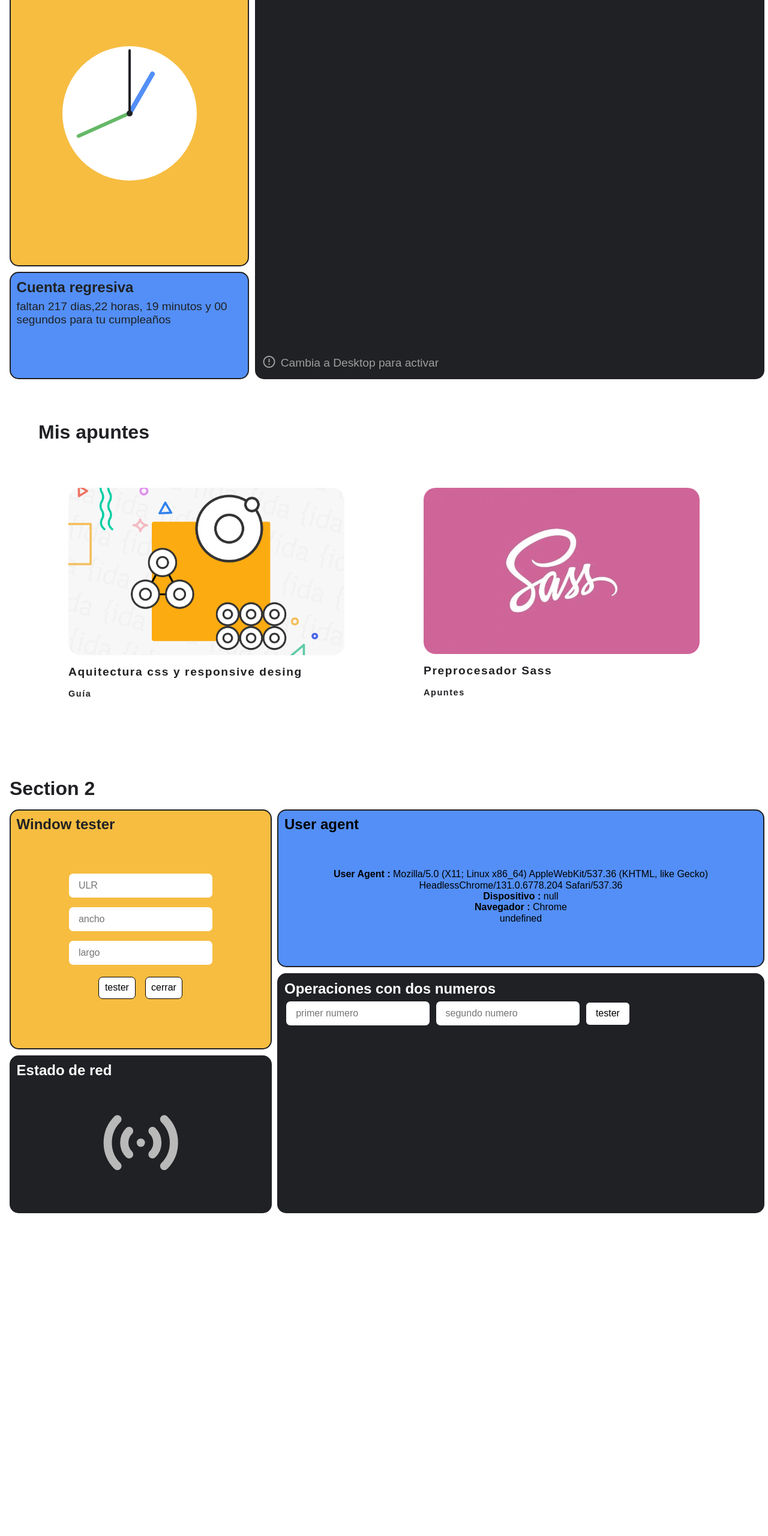
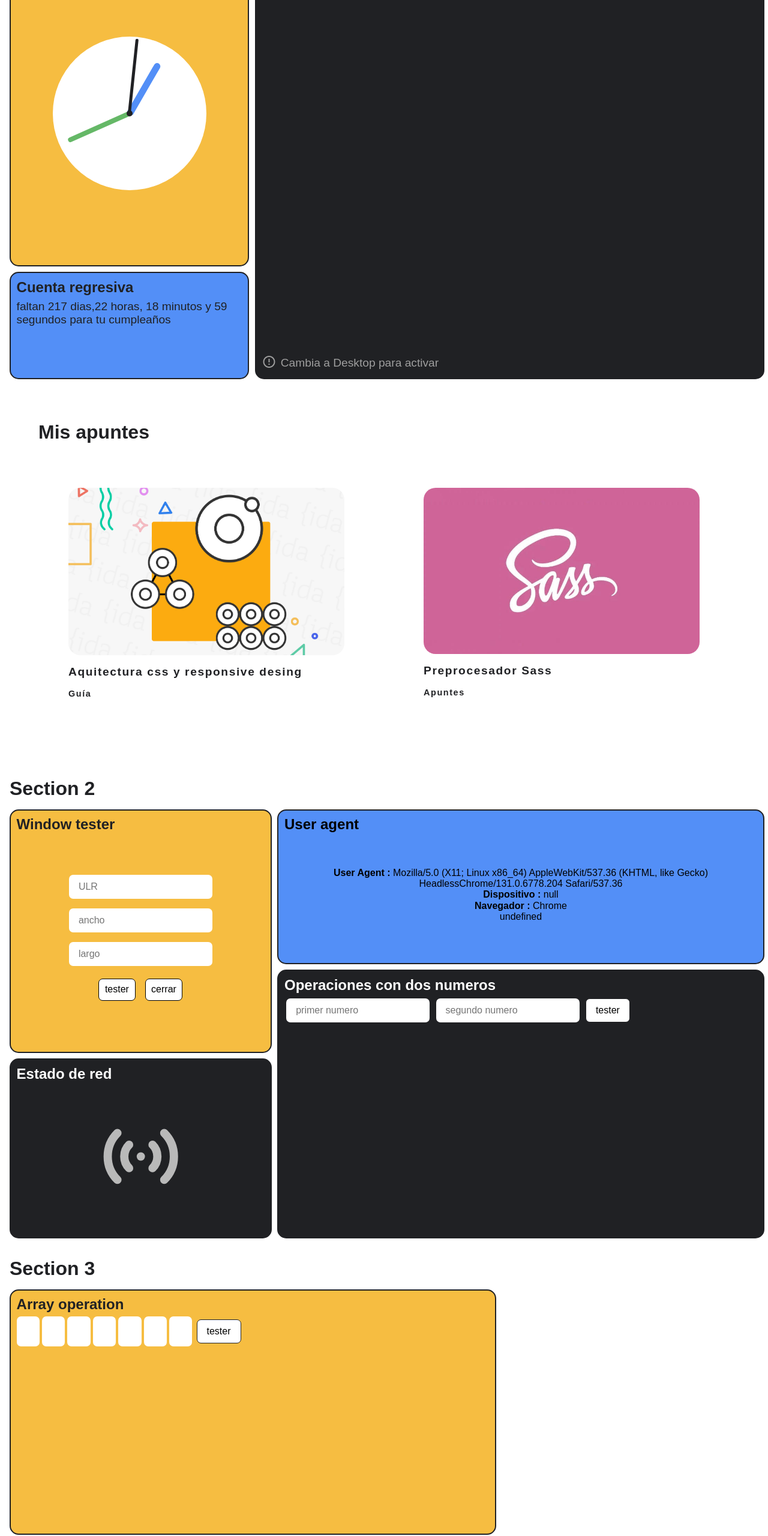
Before and after one commit to jean-pi/jean-pi.github.io, a plain HTML site: page index.html in a window 1280 px wide. Shown: the part 240-2800 px from the top of the page at 60% size. Before the commit the page ends 2400 px from the top, so only its background shows below. Drawn offline with Linux system fonts and the light colour scheme; a web font is replaced by a local one.

Commit message:
array operation iniciada

```diff
--- /dev/null
+++ b/Js/10arrayOperation.js
@@ -0,0 +1,6 @@
+
+export default function arrayOperation(idForm,textView){
+
+
+
+}
--- a/Js/9twoNumberOperation.js
+++ b/Js/9twoNumberOperation.js
@@ -4,6 +4,7 @@ export default function operacionesConDosNumeros(idForm,idContentView){
     const $form = document.querySelector(idForm);
     const $contentView = document.querySelector(idContentView);
 
+    console.log($form)
     function numeroMayorMenor(num1,num2){
         if(num1 < num2 ){
             let result = {
@@ -43,7 +44,6 @@ export default function operacionesConDosNumeros(idForm,idContentView){
         return imparParObj;
     }
 
-
     document.addEventListener("submit", (e) =>{
         if(e.target.matches(idForm)){
             e.preventDefault();
@@ -76,12 +76,12 @@ export default function operacionesConDosNumeros(idForm,idContentView){
             }
 
             $contentView.innerHTML = `
-            <p class="section3-contenido-twoNumbers-resultadosView-p">Numero mayor: ${numeroMayor}</p>
-            <p class="section3-contenido-twoNumbers-resultadosView-p">Numero menor: ${numeroMenor}</p>
-            <p class="section3-contenido-twoNumbers-resultadosView-p">Numeros entre ${num1} y ${num2}: [${numEntreNum1Num2Result}]</p>
-            <p class="section3-contenido-twoNumbers-resultadosView-p">Numeros impares entre ${num1} y ${num2}: [${imparEntreNum1Num2Result}] </p>
-            <p class="section3-contenido-twoNumbers-resultadosView-p">${num1} es: ${num1IsparIsimpar} </p>
-            <p class="section3-contenido-twoNumbers-resultadosView-p">${num2} es: ${num2IsparIsimpar}</p>
+            <p class="section2-contenido-twoNumbers-container-resultadosView-p">Numero mayor: ${numeroMayor}</p>
+            <p class="section2-contenido-twoNumbers-container-resultadosView-p">Numero menor: ${numeroMenor}</p>
+            <p class="section2-contenido-twoNumbers-container-resultadosView-p">Numeros entre ${num1} y ${num2}: [${numEntreNum1Num2Result}]</p>
+            <p class="section2-contenido-twoNumbers-container-resultadosView-p">Numeros impares entre ${num1} y ${num2}: [${imparEntreNum1Num2Result}] </p>
+            <p class="section2-contenido-twoNumbers-container-resultadosView-p">${num1} es: ${num1IsparIsimpar} </p>
+            <p class="section2-contenido-twoNumbers-container-resultadosView-p">${num2} es: ${num2IsparIsimpar}</p>
             `;
         }
     })
--- a/index.js
+++ b/app.js
@@ -7,7 +7,7 @@ import { nightMode } from "./Js/5nightMode.js";
 import ventanaUlr from "./Js/6ventanaUlr.js";
 import detencionDeDispositivos from "./Js/7userAgent.js";
 import estadoDeRed from "./Js/8estadoDeRed.js";
-import operacionesConDosNumeros from "./Js/9twoNumberOperation.js"
+import operacionesConDosNumeros from "./Js/9twoNumberOperation.js";
 
 document.addEventListener("DOMContentLoaded", ()=>{
     hamburgerMenu("#menuLateralActive","#panel","panel-is_active")
@@ -18,7 +18,7 @@ document.addEventListener("DOMContentLoaded", ()=>{
     ventanaUlr("#form")
     detencionDeDispositivos("#divUserAgent")
     estadoDeRed("#onlineOflineDiv")
-    operacionesConDosNumeros("#formTwoNumbersOperation","#contentView")
+    operacionesConDosNumeros("#formTwoNumbersOperation","#contentViewTwoNumbersOperation")
 })
 nightMode("#nightMode-btn")// afuera porque ya tiene un "DOMContentLoaded"
 
--- a/global-Styles/sass/components/_section1.scss
+++ b/global-Styles/sass/components/_section1.scss
@@ -2,11 +2,45 @@
 @use "../abstracts/predesigns";
 
 .section1{
-    height: 100vh;
+    @media (min-height:64rem) { // 1024px
+            max-height: 45rem
+    }
+    min-height: 100vh;
     display: flex;
     flex-direction: column;
     // <h3> global.scss
     &-contenido{
+        @media (min-width:48em) { // 768px
+            grid-template-columns: 32% 68%;
+            grid-template-rows: 75% 25%;
+
+            &-relojAnalogico{
+                &-container{
+                    &-circle{
+                        width: 14rem;
+                        height: 14rem;
+                        &-hours{
+                            width: 5rem;
+                            height: .50rem;
+                        }
+                        &-minutes{
+                            width: 6rem;
+                            height: .40rem;
+                        }
+                        &-seconds{
+                            width: 6.7rem;
+                            height: .25rem;
+                        }
+                    }
+                }
+            }
+            &-eventTeclado{
+                grid-column-start: 2;
+                grid-column-end: 3;
+                grid-row-start: 1;
+                grid-row-end: 3;
+            }
+        }
         flex: 1;
         display: grid;
         grid-template-columns: 100%;
@@ -121,55 +155,5 @@
             }
         }
     }
-    @media (min-width:48em) { // 768px
-        &-contenido{
-            grid-template-columns: 32% 68%;
-            grid-template-rows: 75% 25%;
 
-            &-relojAnalogico{
-                &-container{
-                    &-circle{
-                        width: 14rem;
-                        height: 14rem;
-                        &-hours{
-                            width: 5rem;
-                            height: .50rem;
-                        }
-                        &-minutes{
-                            width: 6rem;
-                            height: .40rem;
-                        }
-                        &-seconds{
-                            width: 6.7rem;
-                            height: .25rem;
-                        }
-                    }
-                }
-            }
-            &-eventTeclado{
-                grid-column-start: 2;
-                grid-column-end: 3;
-                grid-row-start: 1;
-                grid-row-end: 3;
-            }
-        }
-    }
 }
-@media (min-height:64rem) { // 1024px
-    .section1{
-        max-height: 45rem
-    }
-}
-
-.section2{
-    height: 100vh
-}
-.section1-windowTester{
-    @include predesigns.cuadricula_elements(var(--color_mostaza),#202124,#202124);
-}
-.section1-userAgent{
-    @include predesigns.cuadricula_elements(#202124,rgb(255, 255, 255),var(--color_negro));
-}
-.section1-estadoDeRed{
-    @include predesigns.cuadricula_elements(var(--color_azul),#202124,#202124);
-}
--- a/global-Styles/sass/components/_section2.scss
+++ b/global-Styles/sass/components/_section2.scss
@@ -1,12 +1,13 @@
 @use "../abstracts/predesigns";
 
 .section2{
-    height: 100vh;
-    max-height: 45rem;
+    min-height: 100vh;
     display: flex;
-    margin-bottom: 10rem;
     flex-direction: column;
     // <h3> global.scss
+    @media (min-height:64rem) { // 1024px
+        max-height: 45rem
+    }
     &-contenido{
         flex: 1;
         display: grid;
@@ -16,7 +17,7 @@
         padding: .5rem 1rem 1rem 1rem ;
         @media (min-width:48em) { // 768px
                 grid-template-columns: 35% 65%;
-                grid-template-rows: 20% 20% 20% 20% 20% 20%;
+                grid-template-rows: 1/5fr 1/5fr 1/5fr 1/5fr 1/5fr 1/5fr;
 
                 &-windowTester{
                     grid-column-start:1;
@@ -138,13 +139,12 @@
                         }
                     }
                 }
-                &-resultadoView{
-
+                &-resultadosView{
+                    &-p{
+                        word-wrap: break-word;
+                        width: 300px;
+                    }
                 }
-            }
-        }&-form{
-            &-textInput{
-
             }
         }
     }
--- a/global-Styles/sass/components/_section3.scss
+++ b/global-Styles/sass/components/_section3.scss
@@ -1,21 +1,53 @@
 @use "../abstracts/predesigns";
 
 .section3{
-    height: 100vh;
-    max-height: 45rem;
+    min-height: 100vh;
     display: flex;
     flex-direction: column;
     // <h3> global.scss
+    @media (min-height:64rem) { // 1024px
+        max-height: 45rem
+    }
     &-contenido{
         flex: 1;
         display: grid;
         grid-template-columns: 100%;
-        grid-template-rows: auto auto auto;
+        grid-template-rows: auto auto;
         gap: .6rem .6rem;
         padding: .5rem 1rem 1rem 1rem ;
         @media (min-width:48em) { // 768px
-                grid-template-columns: 35% 65%;
-                grid-template-rows: 20% 20% 20% 20% 20% 20%;
+                grid-template-columns: 65% 35%;
+                grid-template-rows: 1/2fr 1/2fr;
+        }
+        &-arrayOperation{
+            @include predesigns.cuadricula_elements(var(--color_mostaza),#202124,#202124);
+            &-container{
+                &-form{
+                    &-textInput{
+                        margin: .4rem 0 ;
+                        text-align: center;
+                        width: 2.4rem;
+                        height: 3.1rem;
+                        border-radius: 7px;
+                        border: none;
+                        font-family:google-sans1, sans-serif;
+                    }
+                    &-buttonInput{
+                        font-family:google-sans1, sans-serif;
+                        margin: .5rem .2rem;
+                        padding: .6rem 1rem;
+                        border-radius: 7px;
+                        border: 1px solid var(--color_negro);
+                        background-color: rgb(255, 255, 255);
+                        &:hover{
+                            background-color: rgb(228, 228, 228);
+                        }
+                    }
+                }
+                &-resultadosView{
+
+                }
+            }
         }
     }
 }
--- a/index.html
+++ b/index.html
@@ -152,9 +152,37 @@
                     <input class="section2-contenido-twoNumbers-container-form-textInput" type="text" name="segundoNumero" required placeholder="segundo numero" value="">
                     <input class="section2-contenido-twoNumbers-container-form-buttonInput" type="submit" name="button" value="tester" />
                 </form>
-                <div id="contentView" class="section2-contenido-twoNumbers-container-resultadosView">
+                <div id="contentViewTwoNumbersOperation" class="section2-contenido-twoNumbers-container-resultadosView">
+                </div>
+
             </div>
         </div>
+    </div>
+</section>
+
+<section class="section3" id="section3" >
+    <h3>Section 3</h3>
+    <div class="section3-contenido">
+
+        <div class="section3-contenido-arrayOperation">
+            <h4>Array operation</h4>
+            <div class="section3-contenido-arrayOperation-container">
+                <form id="formarrayOperation" action="" class="section3-contenido-arrayOperation-container-form">
+
+                    <input class="section3-contenido-arrayOperation-container-form-textInput" type="number" name="tentacles" min="0" max="1">
+
+                    <input class="section3-contenido-arrayOperation-container-form-textInput" type="text" name="primerNumero"  value="">
+                    <input class="section3-contenido-arrayOperation-container-form-textInput" type="text" name="segundoNumero"  value="">
+                    <input class="section3-contenido-arrayOperation-container-form-textInput" type="text" name="tercerNumero"  value="">
+                    <input class="section3-contenido-arrayOperation-container-form-textInput" type="text" name="cuartoNumero"  value="">
+                    <input class="section3-contenido-arrayOperation-container-form-textInput" type="text" name="quintoNumero"  value="">
+                    <input class="section3-contenido-arrayOperation-container-form-textInput" type="text" name="sextoNumero"  value="">
+                    <input class="section3-contenido-arrayOperation-container-form-buttonInput" type="submit" name="button" value="tester" />
+                </form>
+                <div id="contentView" class="section3-contenido-arrayOperation-container-resultadosView"></div>
+            </div>
+        </div>
+
     </div>
 </section>
 
@@ -162,6 +190,6 @@
 
 
     </main>
-    <script src="index.js" type="module"></script>
+    <script src="app.js" type="module"></script>
 </body>
 </html>
```
Also changed, not shown: global-Styles/css/styles.css, 1 other file.
